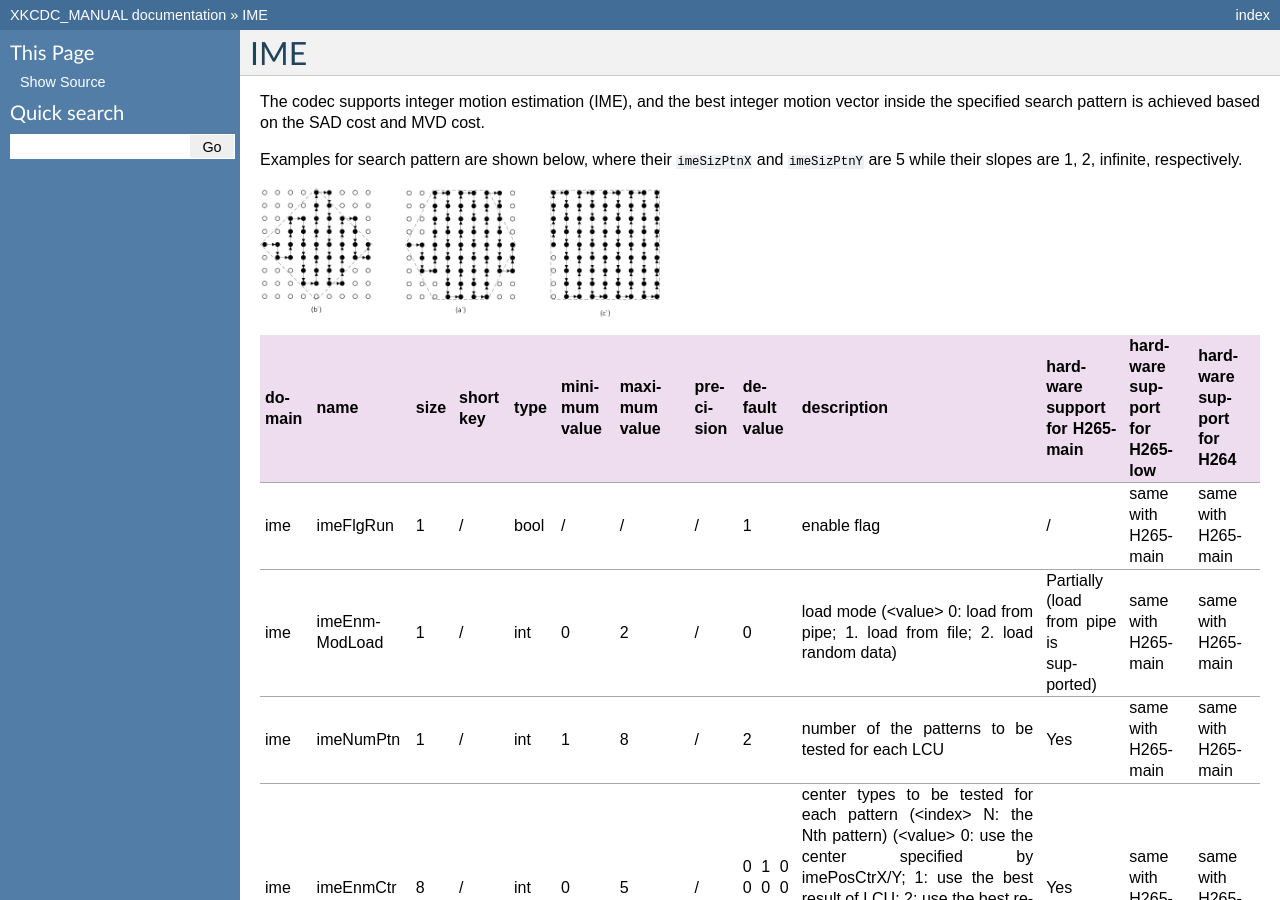
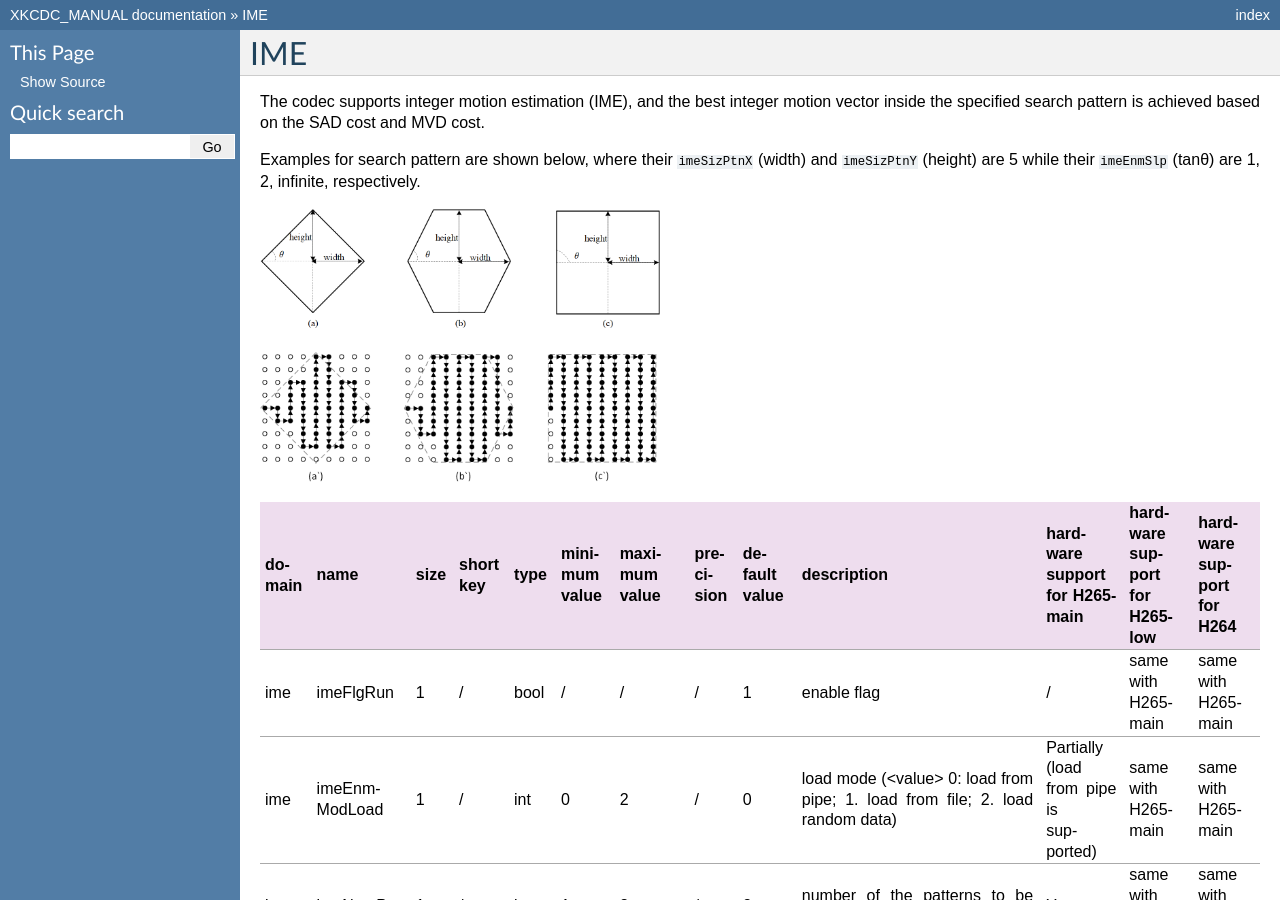
Before and after one commit to iamhll/xkcdc_manual, a Sphinx documentation site: the page built from manual/source/SwCfgGroup/ime.rst, in a window 1280 px wide and 900 px high. Built offline with Sphinx 7.4.7, drawn with Linux system fonts in a browser that asks for light colours.

Commit message:
ime pattern description updated

```diff
--- a/manual/source/SwCfgGroup/ime.rst
+++ b/manual/source/SwCfgGroup/ime.rst
@@ -6,8 +6,8 @@ and the best integer motion vector inside the specified
 search pattern is achieved based on the SAD cost and MVD cost.
 
 Examples for search pattern are shown below,
-where their ``imeSizPtnX`` and ``imeSizPtnY`` are 5
-while their slopes are 1, 2, infinite, respectively.
+where their ``imeSizPtnX`` (width) and ``imeSizPtnY`` (height) are 5
+while their ``imeEnmSlp`` (tanθ) are 1, 2, infinite, respectively.
 
 .. image:: ime_pattern.png
     :width: 40%
```
Also changed, not shown: manual/source/SwCfgGroup/ime_pattern.png.
